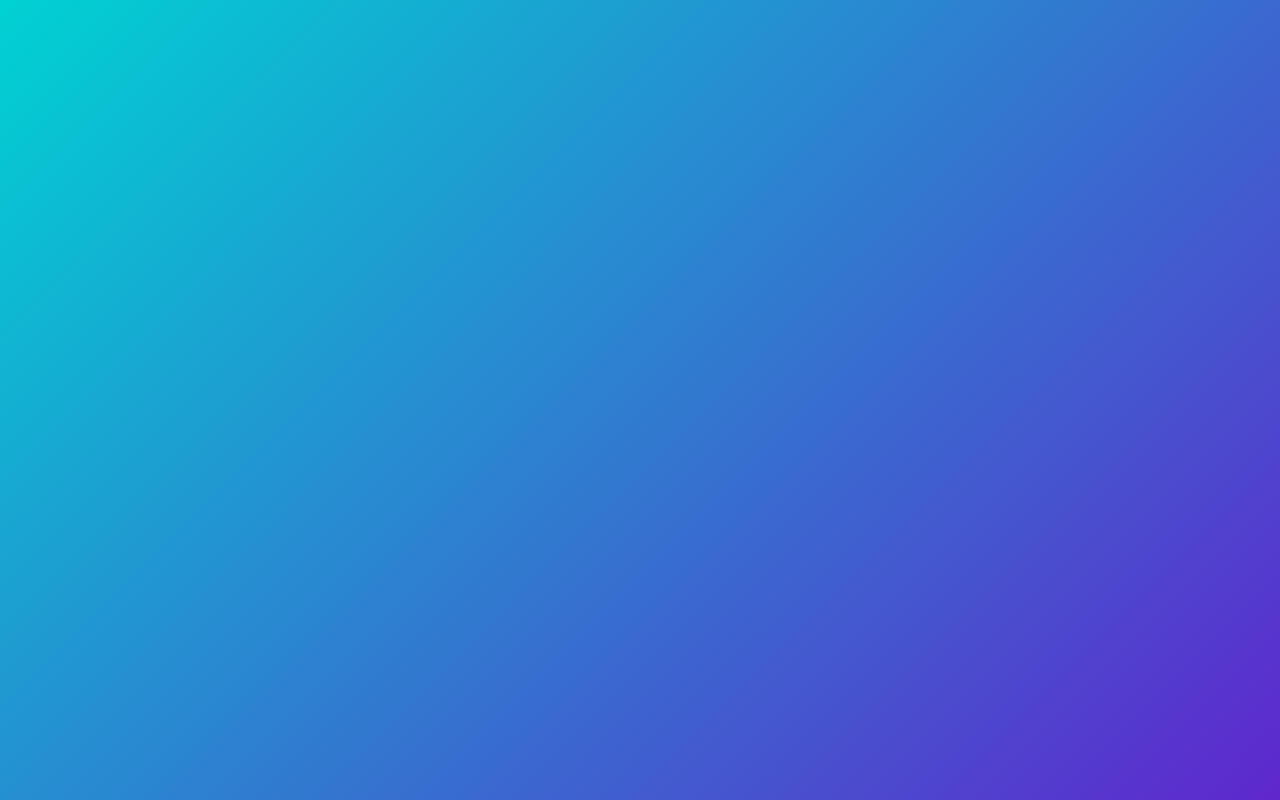
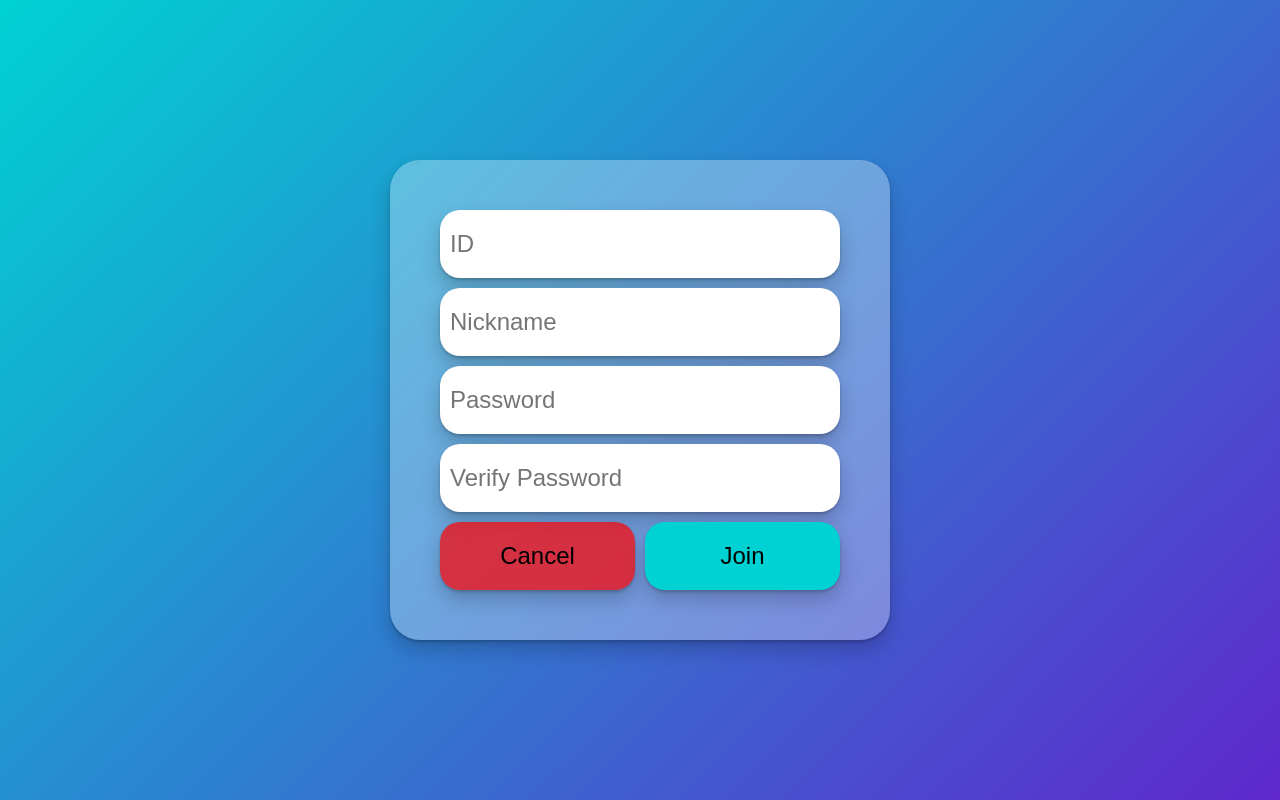
Before and after one commit to gyuranz/front, a React (Create React App) app: page /auth/signup in a window 1280 px wide. Before the commit this address had no page. Built offline with nearby package versions, Linux system fonts and the light colour scheme.

Commit message:
modify api address /auth/login ...

```diff
--- a/src/Router.tsx
+++ b/src/Router.tsx
@@ -8,8 +8,8 @@
     return (
         <BrowserRouter>
             <Routes>
-                <Route path="users/login" element={<Login />} />
-                <Route path="users/signup" element={<Signup />} />
+                <Route path="auth/login" element={<Login />} />
+                <Route path="auth/signup" element={<Signup />} />
                 <Route path="/:uid" element={<Main />} />
                 <Route path="/" element={<PageReturn />} />
             </Routes>
--- a/src/components/Login.tsx
+++ b/src/components/Login.tsx
@@ -103,7 +103,7 @@
         // setValue("user_password", "");
         try {
             setIsLoaging(true);
-            const response = await fetch("http://localhost:8080/users/login", {
+            const response = await fetch("http://localhost:8080/auth/login", {
                 method: "POST",
                 headers: {
                     "Content-Type": "application/json",
@@ -190,7 +190,7 @@
                         {/* <LoginWarning>{loginError}</LoginWarning> */}
                     </GridLoginStyle>
                 </form>
-                <Link to={"/users/signup"}>SIGN UP</Link>
+                <Link to={"/auth/signup"}>SIGN UP</Link>
             </Container>
         </>
     );
--- a/src/components/Signup.tsx
+++ b/src/components/Signup.tsx
@@ -80,7 +80,7 @@
     const navigate = useNavigate();
 
     const goLogin = () => {
-        navigate("/users/login");
+        navigate("/auth/login");
     };
 
     const [loginError, setLoginError] = useState("");
@@ -112,7 +112,7 @@
         // setError("extraError", { message: "Server offline." });
         try {
             setIsLoaging(true);
-            const response = await fetch("/users/signup", {
+            const response = await fetch("http://localhost:8080/auth/signup", {
                 method: "POST",
                 headers: {
                     "Content-Type": "application/json",
```
